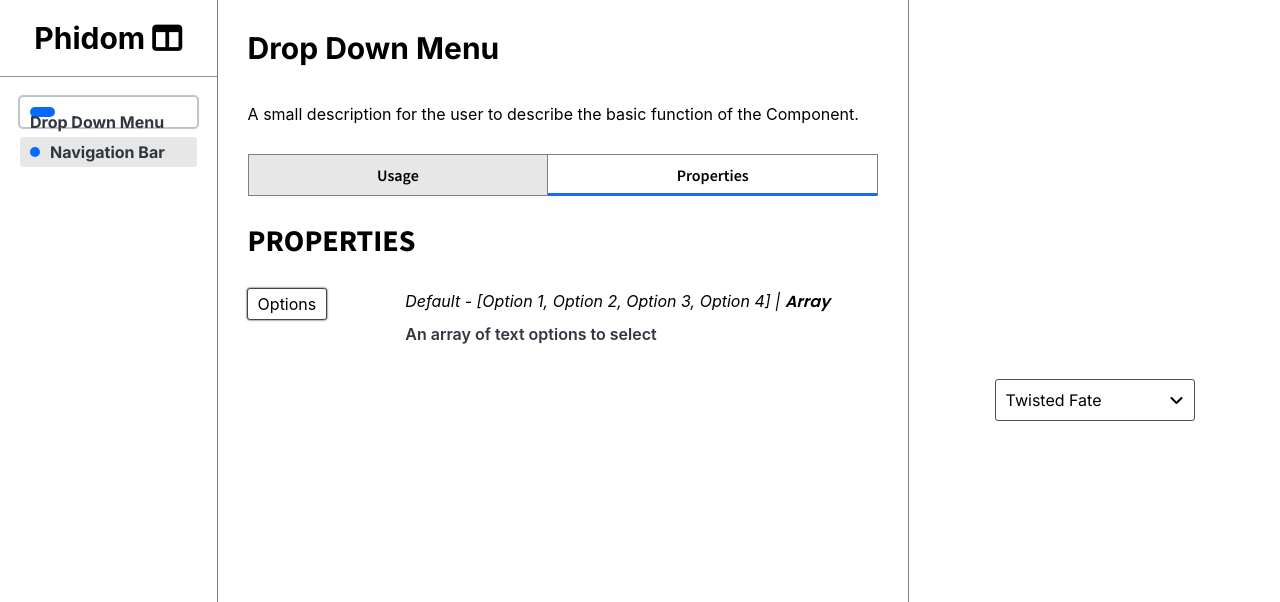
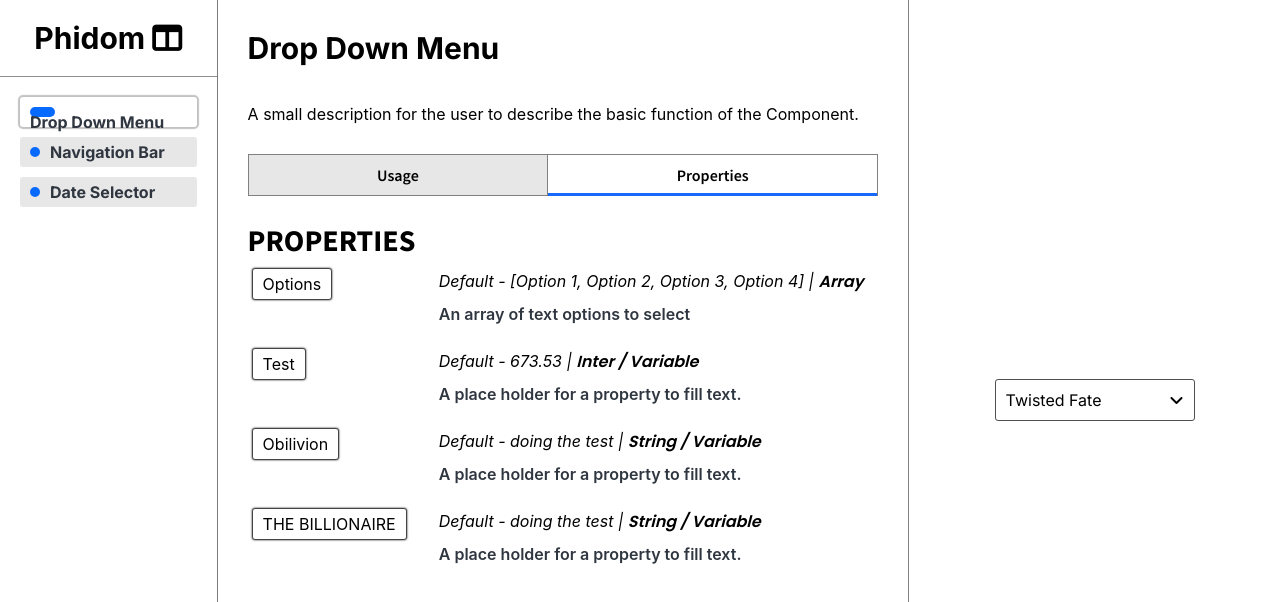
Before and after one commit to Damango/UI-Library, a React (Create React App) app: page / in a window 1280 px wide. Shown: the top 602 px of the page. Built offline with nearby package versions, Linux system fonts and the light colour scheme.

Commit message:
Started on Date Picker Component.

```diff
--- /dev/null
+++ b/src/LibraryComponents/DateSelector/DateSelector.css
@@ -0,0 +1,107 @@
+.date-selector-container{
+    position: relative;
+    top: 35% !important;
+    box-shadow: 0px 0px 2px 1px black;
+    width: 225px;
+    height: 55px;
+    background-color: white;
+
+}
+
+.date-selector-wrapper{
+    position: relative;
+    padding: 10px;
+    box-sizing: border-box;
+    height: 100%;
+    display: flex;
+    justify-content: space-between;
+    align-items: center;
+    background-color: white;
+
+
+}
+
+.date-selector-wrapper i{
+    font-size: 20px;
+}
+
+.date-picker-container{
+    position: absolute;
+    left: 50%;
+    transform: translateX(-50%);
+    top: 225%;
+
+
+    background-color: white;
+    border: 1px solid black;
+    border-radius: 3px;
+    transition: 0.3s;
+    box-sizing: border-box;
+
+
+    display: none;
+}
+
+.month-year-selector-container{
+    position: relative;
+    box-sizing: border-box;
+    border-bottom: 1px solid black;
+    padding: 10px 10px 10px 0px;
+
+
+}
+.month-wrapper{
+    position: relative;
+    padding: 10px;
+    font-size: 20px;
+    border-right: 1px solid black;
+    box-sizing: border-box;
+    height: 100%;
+}
+
+.arrow-buttons-container{
+    float: right;
+
+
+
+}
+
+.arrow-buttons-container i{
+    font-size: 18px;
+    margin-right: 5px;
+}
+
+
+.calendar-container{
+
+}
+
+
+
+.date-numbers-container{
+    text-align: center;
+    display: grid;
+    padding: 10px;
+    grid-gap: 5px;
+    grid-template-columns: auto auto auto auto auto auto auto ;
+}
+
+.day-of-week{
+    margin-bottom: 10px;
+}
+
+.date-number{
+    background-color: white;
+    border: 1px solid gray;
+    border-radius: 50%;
+    padding: 10px;
+    font-size: 13px;
+    transition: 0.3s;
+    font-weight: bold;
+}
+
+.date-number:hover{
+    cursor: pointer;
+    background-color: rgb(16, 11, 48);
+    color: white;
+}
--- /dev/null
+++ b/src/LibraryComponents/DateSelector/DateSelector.js
@@ -0,0 +1,76 @@
+import React, { useState, useRef } from 'react';
+import "./DateSelector.css"
+const DateSelector = (props) => {
+
+
+    let dateData = [{
+        monthName: "January",
+        year: 2022,
+        days: Array.from({ length: 31 }, (_, index) => index + 1),
+    }]
+
+    const datePickerRef = useRef(null)
+
+    const [datePicker, setDatePicker] = useState(false)
+
+
+
+    function handleDatePickerAnimations() {
+        if (datePicker) {
+            datePickerRef.current.style.opacity = 0;
+            datePickerRef.current.style.top = '225%'
+
+
+            setTimeout(() => {
+                datePickerRef.current.style.display = 'none'
+                setDatePicker(false)
+            }, 300)
+        }
+        else {
+            setDatePicker(true)
+            datePickerRef.current.style.display = 'inline-block';
+            setTimeout(() => {
+                datePickerRef.current.style.opacity = 1
+                datePickerRef.current.style.top = '115%'
+            }, 0)
+        }
+    }
+
+
+
+
+    return (<div className='date-selector-container'>
+        <div className='date-selector-wrapper'>
+            <input placeholder='mm/dd/yyyy' />
+            <i class="fas fa-calendar-alt" onClick={handleDatePickerAnimations}></i>
+        </div>
+        <div className="date-picker-container" ref={datePickerRef}>
+            <div className="month-year-selector-container">
+                <span className="month-wrapper">
+                    {dateData[0].monthName} {dateData[0].year}
+                </span>
+                <span className="arrow-buttons-container">
+                    <i class="fas fa-chevron-circle-right" style={{ transform: 'rotate(180deg)' }}></i>
+                    <i class="fas fa-chevron-circle-right"></i>
+
+                </span>
+
+            </div>
+            <div className="calendar-container">
+
+                <div className="date-numbers-container">
+                    <span className="day-of-week">S</span>
+                    <span className="day-of-week">M</span>
+                    <span className="day-of-week">T</span>
+                    <span className="day-of-week">W</span>
+                    <span className="day-of-week">T</span>
+                    <span className="day-of-week">F</span>
+                    <span className="day-of-week">S</span>
+                    {dateData[0].days.map((date) => <span className="date-number">{date}</span>)}
+                </div>
+            </div>
+        </div>
+    </div >);
+}
+
+export default DateSelector;
--- a/src/UILibrary.css
+++ b/src/UILibrary.css
@@ -107,6 +107,8 @@
 
 .component-description-container {
 	margin-bottom: 20px;
+
+	min-height: 50px;
 }
 
 .component-nav-buttons-container {
@@ -155,8 +157,15 @@
 
 .component-data-wrapper {
 	position: relative;
+	box-sizing: border-box;
 
-	margin-top: 30px;
+
+
+	max-height: 100%;
+
+
+	top: 30px;
+
 }
 .component-data-header {
 	font-size: 30px;
@@ -164,17 +173,32 @@
 	font-family: "Source Sans Pro";
 }
 .component-properties-container {
-	margin-top: 30px;
-}
+	position: relative;
+	height: 400px;
+	margin-top: 5px;
+
+	box-sizing: border-box;
+	padding: 5px;
+
+
+	overflow-y: scroll !important;
+	}
 
 .component-property-container {
 	display: grid;
-	grid-template-columns: 25% auto;
+	grid-template-columns: 30% auto;
+
+
 
 }
 
+
+
 .component-property-details-container{
 	margin-bottom: 35px;
+	display: inline-block;
+
+
 }
 
 .property-type-default{
@@ -188,9 +212,10 @@
 
 .property-description{
 	position: relative;
-	top: 10px;
+
 	color:#2f3640;
 	font-weight: 600;
+	top: 10px;
 }
 
 
@@ -214,7 +239,7 @@
 	position: relative;
 	background-color: rgb(255, 255, 255);
 
-	height: 100%;
+	height: 90%;
 	box-sizing: border-box;
 }
 
@@ -257,10 +282,13 @@
 		position: relative;
 
 		height: 100%;
-		padding: 30px;
+
+		padding: 15px;
+
 		box-sizing: border-box;
 		display: grid !important;
-		grid-template-rows: 6% 8% 5% auto;
+		grid-template-rows: 8% 75px 5% auto;
+
 	}
 
 	.properties-button{
@@ -333,7 +361,7 @@
 
 	.component-property-container {
 		display: grid;
-		grid-template-columns: 40% auto;
+		grid-template-columns: 45% auto;
 
 	}
 }
--- a/src/UILibrary.js
+++ b/src/UILibrary.js
@@ -5,6 +5,7 @@ import "./UILibrary.css";
 // Imports for UI Components
 import DropDownMenu from "./LibraryComponents/DropDownMenu/DropDownMenu";
 import NavBar from "./LibraryComponents/NavBar/NavBar";
+import DateSelector from "./LibraryComponents/DateSelector/DateSelector";
 
 const UILibrary = (props) => {
 	let selectedUnderlineStyle = {
@@ -33,6 +34,22 @@ const UILibrary = (props) => {
 					type: "Array",
 					description: "An array of text options to select",
 				},
+				{
+					name: "Test",
+					default: "673.53",
+					type: "Inter / Variable",
+					description: "A place holder for a property to fill text.",
+				}, {
+					name: "Obilivion",
+					default: "doing the test",
+					type: "String / Variable",
+					description: "A place holder for a property to fill text.",
+				}, {
+					name: "THE BILLIONAIRE",
+					default: "doing the test",
+					type: "String / Variable",
+					description: "A place holder for a property to fill text.",
+				}
 			],
 		},
 		{
@@ -91,6 +108,38 @@ const UILibrary = (props) => {
 				}
 			],
 		},
+		{
+			title: "Date Selector",
+			component: (
+				<DateSelector />
+			),
+			usage: [],
+			properties: [
+				{
+					name: "Options",
+					default: "[Option 1, Option 2, Option 3, Option 4]",
+					type: "Array",
+					description: "An array of text options to select",
+				},
+				{
+					name: "Test",
+					default: "673.53",
+					type: "Inter / Variable",
+					description: "A place holder for a property to fill text.",
+				}, {
+					name: "Obilivion",
+					default: "doing the test",
+					type: "String / Variable",
+					description: "A place holder for a property to fill text.",
+				}, {
+					name: "THE BILLIONAIRE",
+					default: "doing the test",
+					type: "String / Variable",
+					description: "A place holder for a property to fill text.",
+				}
+			],
+		}
+
 	];
 
 	const mobileNavBarRef = useRef(null);
```
